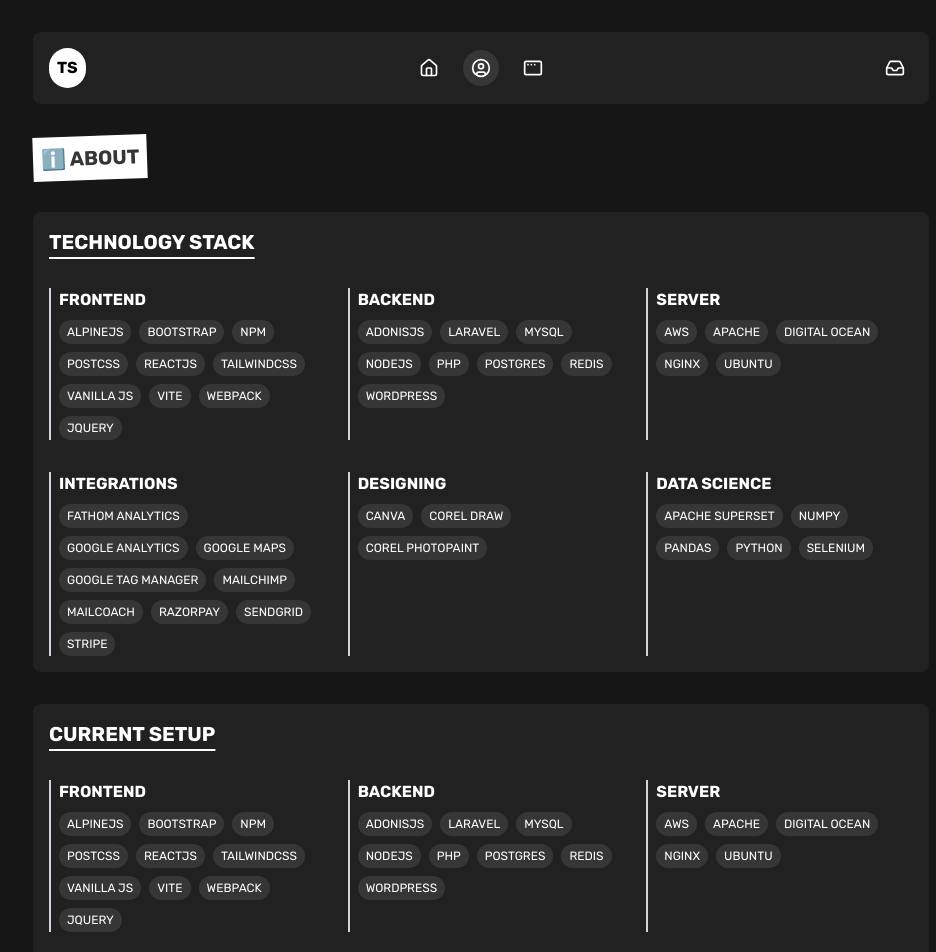
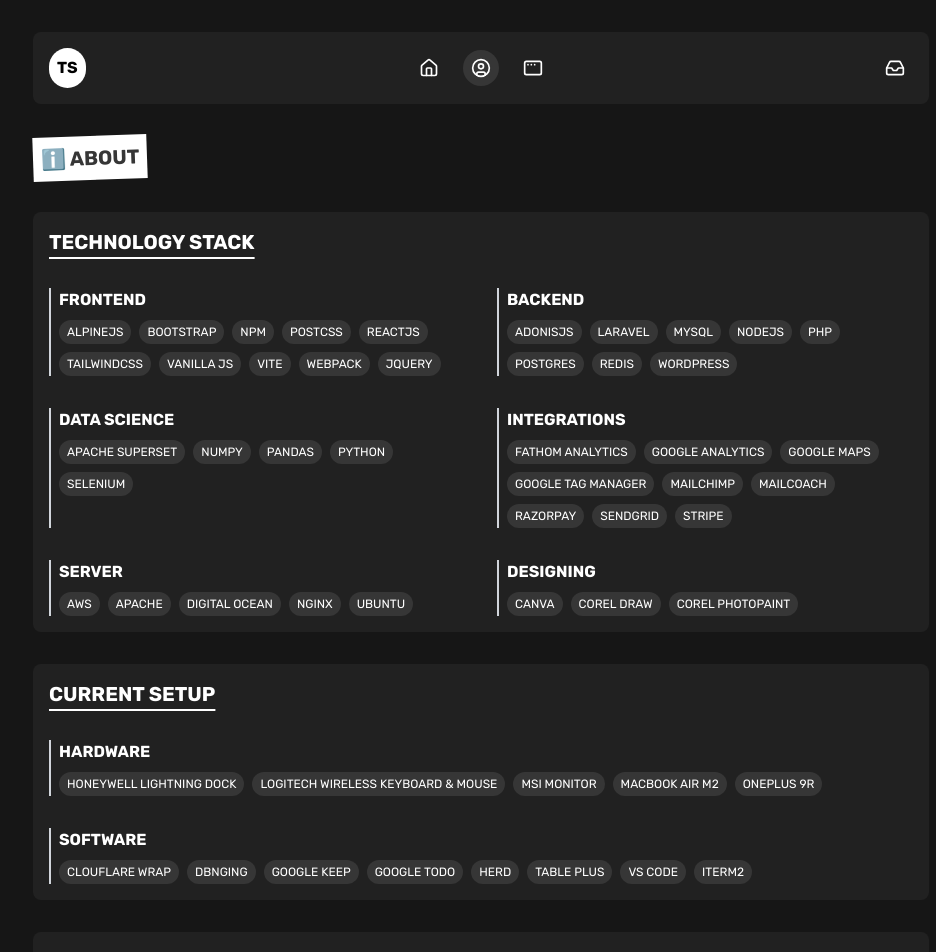
Before and after one commit to tauseefsshah/tauseefsshah.com, a Next.js app: page /about in a window 1280 px wide. Shown: the top 952 px of the page, without its empty margins (159-1095 px from the left). Built offline with nearby package versions, Linux system fonts and the light colour scheme; some icons are missing.

Commit message:
UPDATE - Content

```diff
--- a/pages/about.jsx
+++ b/pages/about.jsx
@@ -30,8 +30,8 @@
     ],
   },
   {
-    title: "Server",
-    technologies: ["AWS", "Digital Ocean", "Ubuntu", "Nginx", "Apache"],
+    title: "Data Science",
+    technologies: ["Python", "NumPy", "Pandas", "Selenium", "Apache Superset"],
   },
   {
     title: "Integrations",
@@ -48,14 +48,41 @@
     ],
   },
   {
+    title: "Server",
+    technologies: ["AWS", "Digital Ocean", "Ubuntu", "Nginx", "Apache"],
+  },
+  {
     title: "Designing",
     technologies: ["Corel Draw", "Canva", "Corel PhotoPaint"],
   },
+];
+
+const currentSetup = [
   {
-    title: "Data Science",
-    technologies: ["Python", "NumPy", "Pandas", "Selenium", "Apache Superset"],
+    title: "Hardware",
+    technologies: [
+      "Macbook Air M2",
+      "OnePlus 9R",
+      "MSI Monitor",
+      "Logitech Wireless Keyboard & Mouse",
+      "Honeywell Lightning Dock",
+    ],
+  },
+  {
+    title: "Software",
+    technologies: [
+      "VS Code",
+      "Herd",
+      "Table Plus",
+      "DBnging",
+      "iTerm2",
+      "Clouflare Wrap",
+      "Google Keep",
+      "Google Todo",
+    ],
   },
 ];
+
 export default function About() {
   return (
     <div className="flex flex-col gap-8">
@@ -66,7 +93,7 @@
           <h3 className="text-xl font-bold uppercase underline underline-offset-8">
             Technology Stack
           </h3>
-          <div className="grid grid-cols-1 gap-8 md:grid-cols-3">
+          <div className="grid grid-cols-1 gap-8 md:grid-cols-2">
             {technologyStack.map((stack, index) => (
               <div
                 key={index}
@@ -91,9 +118,12 @@
           <h3 className="text-xl font-bold uppercase underline underline-offset-8">
             Current Setup
           </h3>
-          <div className="grid grid-cols-1 gap-8 md:grid-cols-3">
-            {technologyStack.map((stack, index) => (
-              <div key={index} className="border-0 border-l-2 border-gray-300 pl-2">
+          <div className="grid grid-cols-1 gap-8">
+            {currentSetup.map((stack, index) => (
+              <div
+                key={index}
+                className="border-0 border-l-2 border-gray-300 pl-2"
+              >
                 <h4 className="font-bold uppercase mb-2">{stack.title}</h4>
                 <ul className="flex gap-2 text-xs uppercase flex-wrap">
                   {stack.technologies.sort().map((el, index) => (
```
Also changed, not shown: data/works.js (+8 -0 lines).
